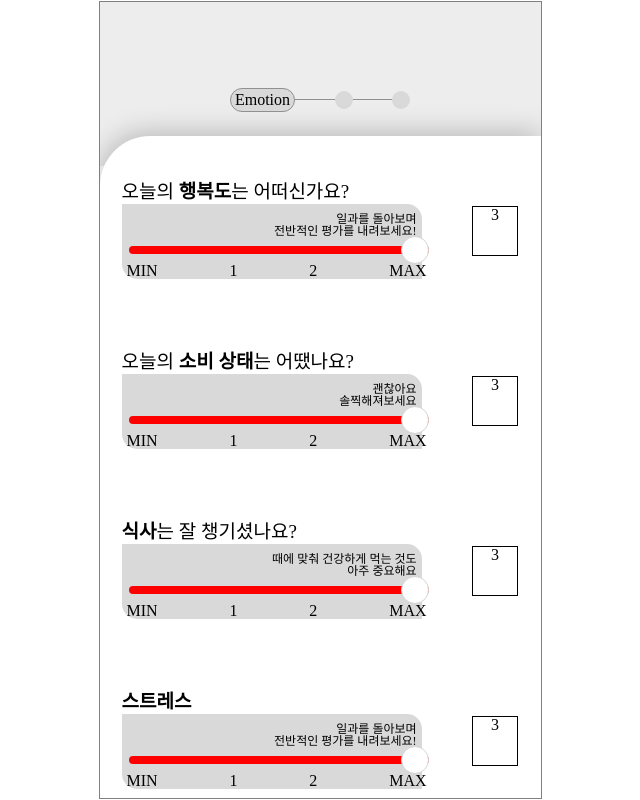
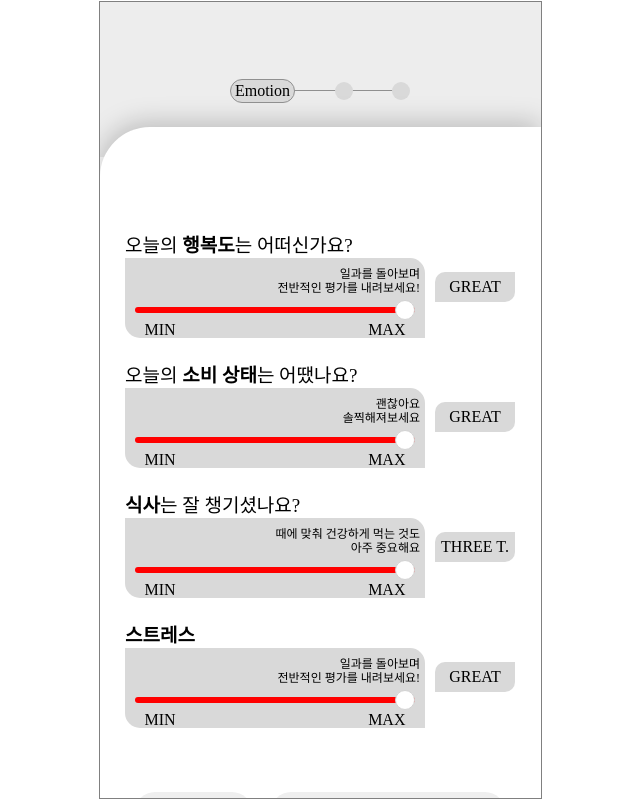
Before and after one commit to nsong113/Nine-Cloud-Front, a React (Create React App) app: page /post in a window 1280 px wide. Shown: the whole page, without its empty margins (320-960 px from the left). Built offline with nearby package versions, Linux system fonts and the light colour scheme.

Commit message:
[edit] emotion page (지우)

```diff
--- /dev/null
+++ b/src/components/commons/hooks/useSetEmotion.tsx
@@ -0,0 +1,13 @@
+import React, { ChangeEvent, useState } from 'react';
+
+const useSetEmotion = () => {
+  const [emotion, setEmotion] = useState('3');
+
+  const handler = (event: ChangeEvent<HTMLInputElement>): void => {
+    setEmotion(event.target.value);
+  };
+
+  return { emotion, handler };
+};
+
+export default useSetEmotion;
--- a/src/components/commons/layout/layout.styles.ts
+++ b/src/components/commons/layout/layout.styles.ts
@@ -13,7 +13,6 @@ export const Container = styled.div`
   display: flex;
   justify-content: center;
   align-items: center;
-  overflow-y: auto;
   margin: 0;
   padding: 0;
 `;
--- a/src/components/units/board/write/emotion/BoardWriteEmotion.styles.ts
+++ b/src/components/units/board/write/emotion/BoardWriteEmotion.styles.ts
@@ -1,47 +1,41 @@
 import styled from 'styled-components';
-import { TbSquareRoundedNumber1 } from 'react-icons/tb';
-import { TbSquareRoundedNumber1Filled } from 'react-icons/tb';
-import { TbSquareRoundedNumber2 } from 'react-icons/tb';
-import { TbSquareRoundedNumber2Filled } from 'react-icons/tb';
-import { TbSquareRoundedNumber3 } from 'react-icons/tb';
-import { TbSquareRoundedNumber3Filled } from 'react-icons/tb';
 import { ISliderInputProps } from './BoardWriteEmotion.types';
 
-//전체 폼
 export const EmotionContainerDiv = styled.div`
   display: flex;
   flex-direction: column;
   justify-content: center;
   width: 100%;
-  /* overflow: hidden; */
+  height: 900px;
+  overflow: hidden;
 `;
 
 export const EmotionWrapperUPDiv = styled.div`
   width: 100%;
-  height: 164px;
+  min-height: 220px;
   background-color: #ededed;
   position: relative;
 `;
 
 export const EmotionWrapperDOWNdiv = styled.div`
   width: 100%;
-  height: auto;
+  min-height: 810px;
   background-color: white;
   border-radius: 50px 0 0 0;
   filter: drop-shadow(-2px -5px 12px rgba(0, 0, 0, 0.2));
   transform: translateY(-30px);
+  display: flex;
+  justify-content: center;
+  align-items: center;
 `;
 
 export const HeaderButtonBoxDiv = styled.div`
   width: 100%;
-
   height: 32px;
   display: flex;
   flex-direction: row;
   justify-content: space-around;
   align-items: center;
-
-  margin-top: 50px;
   position: absolute;
   bottom: 50px;
 `;
@@ -88,19 +82,18 @@ export const ThreeFilledSpan = styled.div`
   z-index: 10;
 `;
 
-// slider의 스타일 정의
 const colors = {
-  mainColor: 'blue', // 메인 색상
+  mainColor: 'blue',
   grey: {
-    100: 'grey', // 회색 계열 중 100
+    100: 'grey',
     300: 'lightgrey', // 회색 계열 중 300
   },
-  white: 'white', // 흰색
+  white: 'white',
 };
 
 export const ContentInputBoxDiv = styled.div`
   width: 300px;
-  height: 75px;
+  height: 80px;
   background-color: #d9d9d9;
   margin-top: 3px;
   border-radius: 0 15px 0 15px;
@@ -109,60 +102,19 @@ export const ContentInputBoxDiv = styled.div`
 
 export const ContentInputDescDiv = styled.div`
   width: 100%;
-
   text-align: right;
   font-size: 12px;
   margin: 4px 0;
+  line-height: 1.2;
 `;
 
-//   -webkit-appearance: none;
-//   appearance: none;
-//   width: 300px;
-//   height: 8px;
-//   border-radius: 4px;
-//   background: ${(props) => {
-//     const percentage = ((Number(props.value) - 1) / 4) * 100;
-//     // return `linear-gradient(to right, ${colors.mainColor} 0%, ${colors.mainColor} ${percentage}%, ${colors.grey[100]} ${percentage}%, ${colors.grey[100]} 100%)`;
-
-//     return `linear-gradient(to right, red 0%, red ${props.inputNumber}%, blue ${props.inputNumber}%, blue 100%)`;
-
-//     // return `linear-gradient(to right, red 0%, ${
-//     //   props.inputNumber >= 50 ? 'blue' : 'red'
-//     // } 50%, blue 100%)`;
-//   }};
-
-//   background: gray;
-
-//   &:focus {
-//     outline: none;
-//   }
-
-//   &::-webkit-slider-thumb {
-//     -webkit-appearance: none;
-//     appearance: none;
-//     width: 28px;
-//     height: 28px;
-//     background-color: ${colors.white};
-//     border: 1px solid ${colors.grey[300]};
-//     border-radius: 50%;
-//     cursor: pointer;
-//   }
-
-//   &::-moz-range-thumb {
-//     width: 28px;
-//     height: 28px;
-//     background-color: ${colors.white};
-//     border: 1px solid ${colors.grey[300]};
-//     border-radius: 50%;
-//     cursor: pointer;
-//   }
-// `;
 export const SliderInput = styled.input<ISliderInputProps>`
   -webkit-appearance: none;
-  appearance: none;
-  width: 300px;
-  height: 8px;
+  /* appearance: none; */
+  width: 280px;
+  height: 6px;
   border-radius: 14px;
+  transform: translateX(3px);
   background: ${(props) => {
     const percentage =
       ((props.value - props.min) / (props.max - props.min)) * 100;
@@ -176,8 +128,8 @@ export const SliderInput = styled.input<ISliderInputProps>`
   &::-webkit-slider-thumb {
     -webkit-appearance: none;
     appearance: none;
-    width: 28px;
-    height: 28px;
+    width: 20px;
+    height: 20px;
     background-color: ${colors.white};
     border: 1px solid ${colors.grey[300]};
     border-radius: 50%;
@@ -194,8 +146,14 @@ export const SliderInput = styled.input<ISliderInputProps>`
   }
 `;
 
+export const LabelsDiv = styled.div`
+  width: 90%;
+  margin: 0 auto;
+`;
+
 // 각 label의 컨테이너 스타일 정의
 export const Labels = styled.div`
+  width: 100%;
   display: flex;
   justify-content: space-between;
 `;
@@ -210,18 +168,12 @@ export const Label = styled.span`
   margin-top: 6px;
 `;
 
-export const LabelsDiv = styled.div`
-  width: 300px;
-`;
-
 export const SliderBoxDiv = styled.div`
-  width: 90%;
   margin: 0 auto;
   display: flex;
   flex-direction: row;
   justify-content: center;
   align-items: center;
-  margin-top: 20px;
 `;
 
 export const ContainerDiv = styled.div`
@@ -236,22 +188,23 @@ export const ButtonWrapperDiv = styled.div`
   flex-direction: row;
   justify-content: space-around;
   align-items: center;
-  width: 498px;
-  margin-top: 50px;
+  width: 500px;
 `;
 export const CountBoxDiv = styled.div`
-  width: 50px;
-  height: 50px;
-  border: 1px solid black;
-  margin-left: 50px;
+  width: 80px;
+  height: 30px;
+  background-color: #d9d9d9;
+  border-radius: 10px 0 10px 0;
+  margin-left: 10px;
+  display: flex;
+  align-items: center;
+  justify-content: center;
 `;
-export const CountP = styled.p`
-  text-align: center;
-`;
+export const CountP = styled.p``;
 export const ContentsBoxDiv = styled.div`
   display: flex;
   flex-direction: column;
-  height: 150px;
+  height: 130px;
   justify-content: center;
   align-items: center;
 `;
@@ -270,12 +223,25 @@ export const ButtonBoxDiv = styled.div`
   flex-direction: row;
   justify-content: space-around;
   align-items: center;
-  width: 80%;
+  width: 100%;
   margin: 0 auto;
   margin-top: 50px;
 `;
 
+export const PrevButton = styled.button`
+  width: 30%;
+  height: 50px;
+  border-radius: 20px;
+  border: none;
+  outline: none;
+  cursor: pointer;
+`;
+
 export const NextButton = styled.button`
-  width: 100px;
+  width: 60%;
   height: 50px;
+  border-radius: 20px;
+  border: none;
+  outline: none;
+  cursor: pointer;
 `;
--- a/src/components/units/board/write/emotion/BoardWriteEmotion.tsx
+++ b/src/components/units/board/write/emotion/BoardWriteEmotion.tsx
@@ -2,104 +2,34 @@ import React, { ChangeEvent, useEffect, useState } from 'react';
 import * as S from './BoardWriteEmotion.styles';
 import { useNavigate } from 'react-router-dom';
 import AlertModal from 'src/components/commons/modals/alert/alertModal';
-// import { useDispatch } from 'react-redux';
-// import { setEmotionStatus } from 'src/redux/modules/diaryPost';
+import useSetEmotion from 'src/components/commons/hooks/useSetEmotion';
 
 const BoardWriteEmotion = () => {
-  const [happy, setHappy] = useState('3');
-  const [sad, setSad] = useState('3');
-  const [angry, setAngry] = useState('3');
-  const [gloomy, setGloomy] = useState('3');
-  const [isActive, setIsActive] = useState(false);
   const navigate = useNavigate();
   const [isModalOpen, setIsModalOpen] = useState(false);
-
-  useEffect(() => {
-    if (happy === '') {
-      setHappy('1');
-    }
-  }, [happy, setHappy]);
-
-  const onChangeHappyCount = (event: ChangeEvent<HTMLInputElement>) => {
-    setHappy(event.target.value);
-  };
-
-  const onChangeSadCount = (event: ChangeEvent<HTMLInputElement>) => {
-    setSad(event.target.value);
-  };
+  const { emotion: happy, handler: onChangeHappyCount } = useSetEmotion();
+  const { emotion: sad, handler: onChangeSadCount } = useSetEmotion();
+  const { emotion: angry, handler: onChangeAngryCount } = useSetEmotion();
+  const { emotion: gloomy, handler: onChangeGloomyCount } = useSetEmotion();
 
   const onClickMoveToMain = () => {
     setIsModalOpen((prev) => !prev);
-  };
-
-  const onChangeAngryCount = (event: ChangeEvent<HTMLInputElement>) => {
-    setAngry(event.target.value);
-  };
-
-  const onChangeGloomyCount = (event: ChangeEvent<HTMLInputElement>) => {
-    setGloomy(event.target.value);
   };
 
   const onClickSubmit = () => {
     navigate('/main');
   };
 
-  const onClickSlider = (number: number) => {
-    setHappy(number.toString());
+  const onClickNextPage = () => {
+    navigate('/post3');
   };
-  console.log(Number(happy));
 
   const countAverage =
     (Number(happy) + Number(sad) + Number(gloomy) + Number(angry)) / 4;
 
-  // console.log('카운트에버리지', countAverage);
-
-  // const labels = Array.from({ length: 2 }, (_, i) => i + 1).map((number) => (
-  //   <S.Label key={number} onClick={() => onClickSlider(number)}>
-  //     {number}
-  //   </S.Label>
-  // ));
-
-  const labels = [
-    'MIN',
-    ...Array.from({ length: 2 }, (_, i) => i + 1),
-    'MAX',
-  ].map((label, index) => (
-    <S.Label key={index} onClick={() => onClickSlider(index)}>
-      {label}
-    </S.Label>
+  const labels = ['MIN', '', 'MAX'].map((label, index) => (
+    <S.Label key={index}>{label}</S.Label>
   ));
-
-  // const labels = [
-  //   'MIN',
-  //   ...Array.from({ length: 2 }, (_, i) => i + 1),
-  //   'MAX',
-  // ].map((label, index) => (
-  //   <S.Label key={index} onClick={() => onClickSlider(index)}>
-  //     {index === 0 || index === labels.length - 1 ? label : null}
-  //   </S.Label>
-  // ));
-
-  // const labels = [
-  //   'MIN',
-  //   ...Array.from({ length: 2 }, (_, i) => i + 1),
-  //   'MAX',
-  // ];
-
-  // const labelsJSX = labels.map((label, index) => (
-  //   <S.Label key={index} onClick={() => onClickSlider(index)}>
-  //     {index === 0 || index === labels.length - 1 ? label : null}
-  //   </S.Label>
-  // ));
-
-  // const dispatch = useDispatch();
-
-  const onClickNextPage = () => {
-    navigate('/post3');
-    // dispatch(setEmotionStatus(countAverage));
-
-    //RTK에 저장
-  };
 
   localStorage.setItem('countAverage', countAverage.toString());
 
@@ -138,7 +68,6 @@ const BoardWriteEmotion = () => {
                   </S.ContentInputDescDiv>
                   <S.SliderInput
                     type='range'
-                    // inputNumber={Number(happy)}
                     min={1}
                     max={3}
                     value={parseInt(happy) || 1}
@@ -150,7 +79,11 @@ const BoardWriteEmotion = () => {
                 </S.ContentInputBoxDiv>
               </S.ContentsBoxDiv>
               <S.CountBoxDiv>
-                <S.CountP>{happy}</S.CountP>
+                <S.CountP>
+                  {happy === '1' && 'AWFUL'}
+                  {happy === '2' && 'GOOD'}
+                  {happy === '3' && 'GREAT'}
+                </S.CountP>
               </S.CountBoxDiv>
             </S.SliderBoxDiv>
             <S.SliderBoxDiv>
@@ -177,7 +110,11 @@ const BoardWriteEmotion = () => {
                 </S.ContentInputBoxDiv>
               </S.ContentsBoxDiv>
               <S.CountBoxDiv>
-                <S.CountP>{sad}</S.CountP>
+                <S.CountP>
+                  {sad === '1' && 'AWFUL'}
+                  {sad === '2' && 'GOOD'}
+                  {sad === '3' && 'GREAT'}
+                </S.CountP>
               </S.CountBoxDiv>
             </S.SliderBoxDiv>
             <S.SliderBoxDiv>
@@ -203,7 +140,11 @@ const BoardWriteEmotion = () => {
                 </S.ContentInputBoxDiv>
               </S.ContentsBoxDiv>
               <S.CountBoxDiv>
-                <S.CountP>{angry}</S.CountP>
+                <S.CountP>
+                  {angry === '1' && 'ONCE'}
+                  {angry === '2' && 'TWICE'}
+                  {angry === '3' && 'THREE T.'}
+                </S.CountP>
               </S.CountBoxDiv>
             </S.SliderBoxDiv>
             <S.SliderBoxDiv>
@@ -229,14 +170,17 @@ const BoardWriteEmotion = () => {
                 </S.ContentInputBoxDiv>
               </S.ContentsBoxDiv>
               <S.CountBoxDiv>
-                <S.CountP>{gloomy}</S.CountP>
+                <S.CountP>
+                  {gloomy === '1' && 'AWFUL'}
+                  {gloomy === '2' && 'GOOD'}
+                  {gloomy === '3' && 'GREAT'}
+                </S.CountP>
               </S.CountBoxDiv>
             </S.SliderBoxDiv>
-            <span>{countAverage}</span>
           </S.SliderWrapperDiv>
 
           <S.ButtonBoxDiv>
-            <S.NextButton onClick={onClickMoveToMain}>이전</S.NextButton>
+            <S.PrevButton onClick={onClickMoveToMain}>이전</S.PrevButton>
             <S.NextButton onClick={onClickNextPage}>다음</S.NextButton>
           </S.ButtonBoxDiv>
         </S.ContainerDiv>
```
Also changed, not shown: src/apis/diary.tsx (+13 -4 lines), src/components/units/board/write/draw/BoardDrawPaper.tsx (+32 -11 lines), src/components/units/board/write/emotion/BoardWriteEmotion.types.ts (+8 -10 lines).
